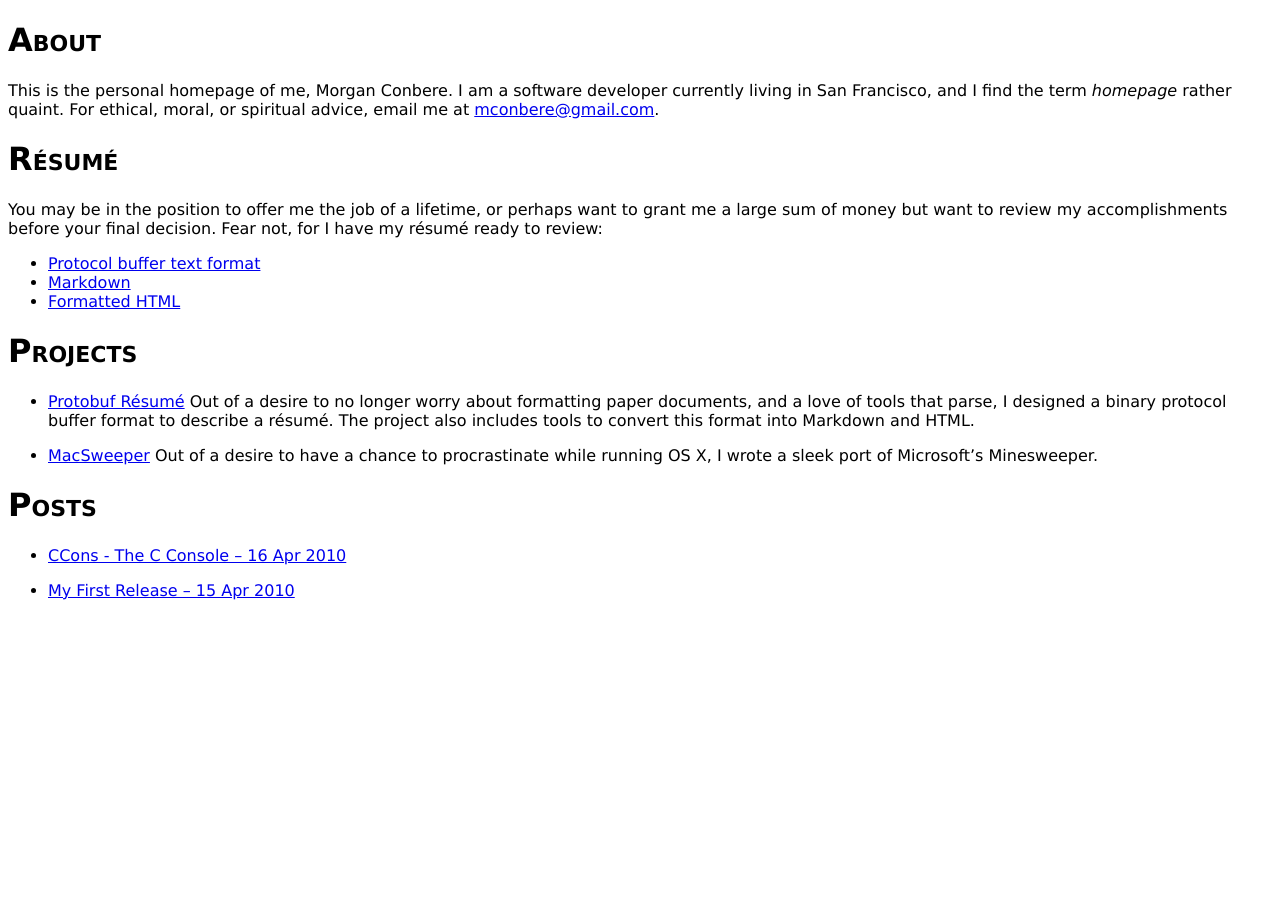
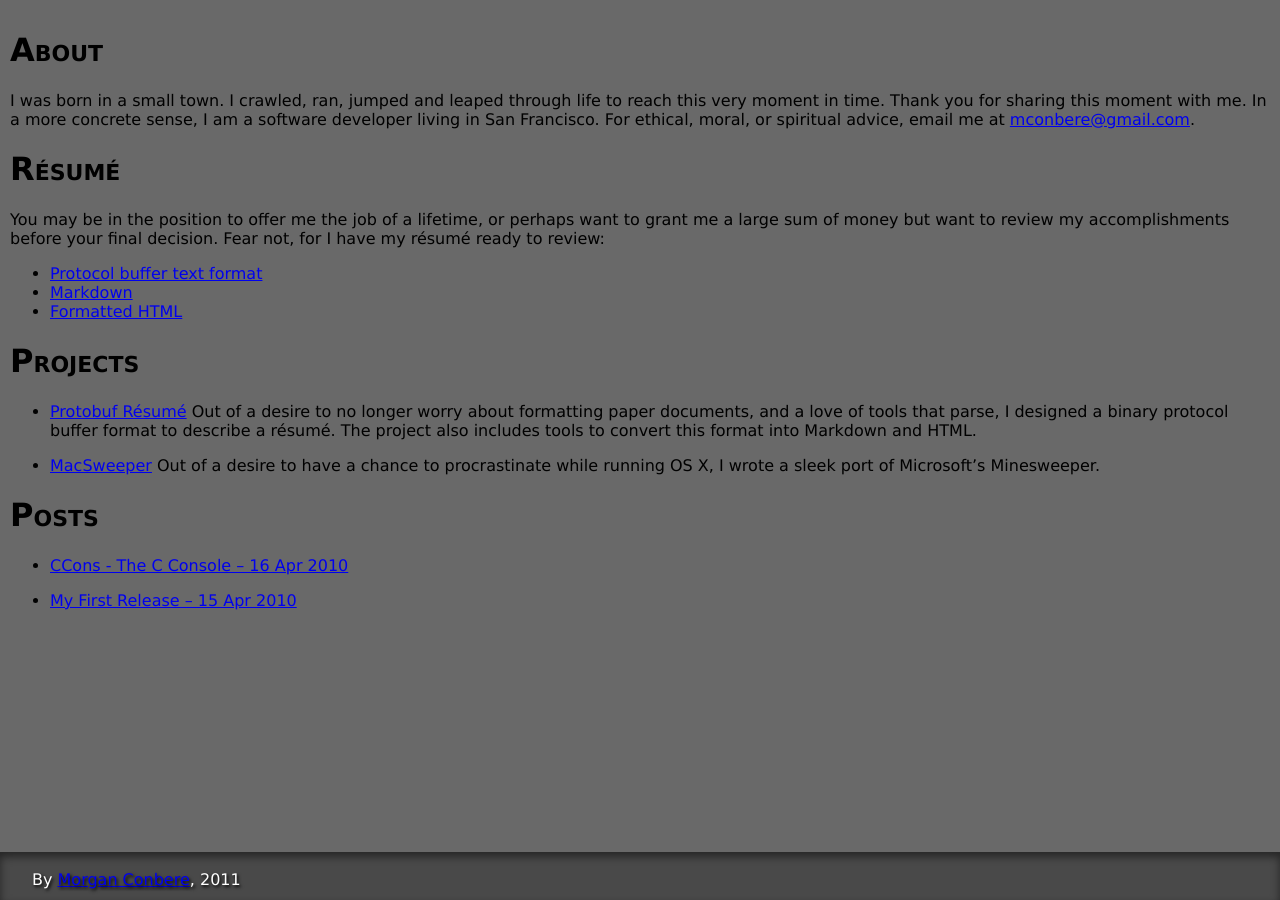
Before and after one commit to mconbere/mconbere.github.com, a Jekyll site: the page built from index.markdown, in a window 1280 px wide. Built offline with Jekyll 4.4.1, drawn with Linux system fonts in a browser that asks for light colours.

Commit message:
More styling and text update

```diff
--- a/_layouts/default.html
+++ b/_layouts/default.html
@@ -1,13 +1,22 @@
 <!DOCTYPE html>
 <html>
 <head>
-  <meta http-equiv="content-type" content="text/html; charset=utf-8" />
-  <title>{{ page.title }}</title>
-  <link href="/css/main.css" media="screen" rel="stylesheet" type="text/css" />
+    <meta http-equiv="content-type" content="text/html; charset=utf-8" />
+    <title>{{ page.title }}</title>
+    <link href="/css/main.css" rel="stylesheet" media="screen" type="text/css" />
+    <link href="/css/default.css" rel="stylesheet" media="screen" type="text/css" />
 </head>
 <body>
 
-  {{ content }}
+<div id="container">
+    <div id="body">
+        {{ content }}
+    </div>
+
+    <div id="footer">
+        <p class="left">By <a href="http://morgan.conbere.org/">Morgan Conbere</a>, 2011</p>
+    </div>
+</div>
 
 </body>
 </html>
--- a/_layouts/post.html
+++ b/_layouts/post.html
@@ -3,6 +3,8 @@
 <head>
   <meta http-equiv="content-type" content="text/html; charset=utf-8" />
   <title>{{ page.title }}</title>
+  <link href="/css/main.css" rel="stylesheet" media="screen" type="text/css" />
+  <link href="/css/post.css" rel="stylesheet" media="screen" type="text/css" />
 </head>
 <body>
 
--- a/css/main.css
+++ b/css/main.css
@@ -1,7 +1,49 @@
 html, body {
-    font-family: Verdana, sans-serif;
+    background-color: rgb(105, 105, 105);
+    height: 100%;
+    margin: 0;
+    padding: 0;
+}
+
+#container {
+    min-height: 100%;
+    position: relative;
+}
+
+#body {
+    padding: 10px;
+    padding-bottom: 6em;
+}
+
+#footer {
+    position: absolute;
+    bottom: 0;
+    width: 100%;
+    height: 3em;
+    background: rgba(0, 0, 0, 0.3);
+    box-shadow: inset 0px 0.3em 0.5em rgba(0, 0, 0, 0.5);
+    -webkit-box-shadow: inset 0px 0.3em 0.5em rgba(0, 0, 0, 0.5);
 }
 
 h1 {
     font-variant: small-caps;
 }
+
+html {
+    font-family: Verdana, sans-serif;
+}
+
+#footer p {
+    margin: 0;
+    padding: 2ex 2em 0;
+    color: white;
+    text-shadow: black 0.1em 0.1em 0.2em;
+}
+
+#footer p.left {
+	float: left;
+}
+
+#footer p.right {
+	float: right;
+}
--- a/index.markdown
+++ b/index.markdown
@@ -6,9 +6,10 @@ title: Morgan Conbere
 About
 =====
 
-This is the personal homepage of me, Morgan Conbere. I am a software developer
-currently living in San Francisco, and I find the term _homepage_ rather quaint.
-For ethical, moral, or spiritual advice, email me at
+I was born in a small town. I crawled, ran, jumped and leaped through life to
+reach this very moment in time. Thank you for sharing this moment with me. In
+a more concrete sense, I am a software developer living in San Francisco. For
+ethical, moral, or spiritual advice, email me at
 [mconbere@gmail.com](mailto:mconbere@gmail.com).
 
 Résumé
```
Also changed, not shown: css/default.css (added), css/post.css (added).
